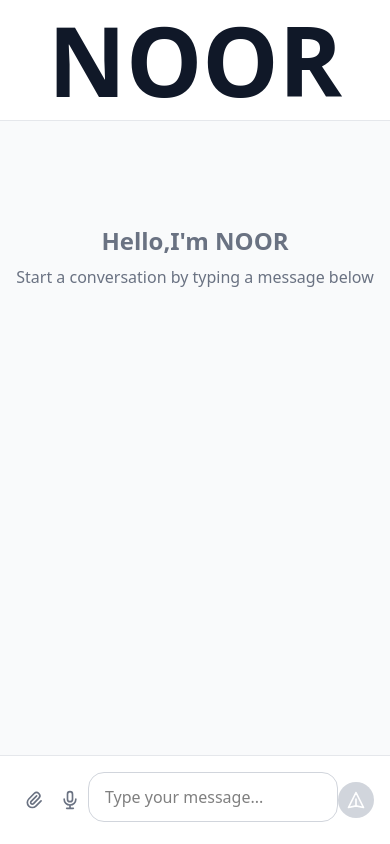
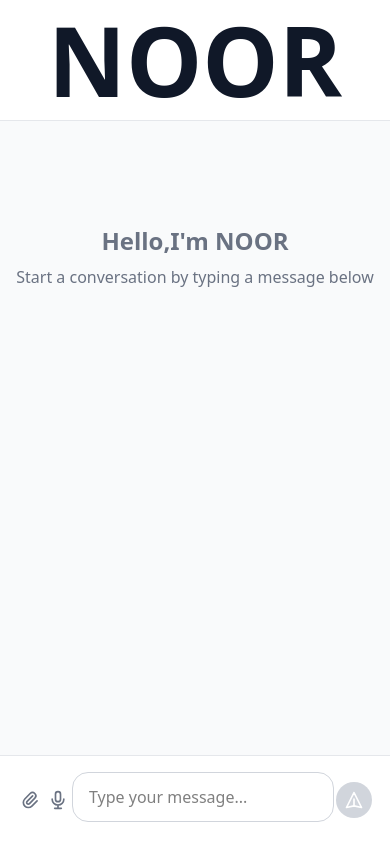
Before and after one commit to shefo05/chatBox, a React (Vite) app: page / in a window 390 px wide. Built offline with nearby package versions, Linux system fonts and the light colour scheme.

Commit message:
fix some heights

```diff
--- a/src/App.tsx
+++ b/src/App.tsx
@@ -311,7 +311,7 @@ function App() {
         <div className="flex items-center justify-center md:space-x-2">
           <button
             onClick={() => fileInputRef.current?.click()}
-            className="p-2 text-gray-500 hover:text-gray-700 dark:text-gray-400 dark:hover:text-gray-200 transition-colors"
+            className="p-1 md:p-2 text-gray-500 hover:text-gray-700 dark:text-gray-400 dark:hover:text-gray-200 transition-colors"
           >
             <svg className="w-5 h-5 md:w-7 md:h-7" fill="none" stroke="currentColor" viewBox="0 0 24 24">
               <path strokeLinecap="round" strokeLinejoin="round" strokeWidth={2} d="M15.172 7l-6.586 6.586a2 2 0 102.828 2.828l6.414-6.586a4 4 0 00-5.656-5.656l-6.415 6.585a6 6 0 108.486 8.486L20.5 13" />
@@ -321,7 +321,7 @@ function App() {
           {!isRecording ? (
             <button
               onClick={startRecording}
-              className="p-2 text-gray-500 hover:text-gray-700 dark:text-gray-400 dark:hover:text-gray-200 transition-colors"
+              className="p-1 md:p-2 text-gray-500 hover:text-gray-700 dark:text-gray-400 dark:hover:text-gray-200 transition-colors"
             >
               <svg className="w-5 h-5 md:w-7 md:h-7" fill="none" stroke="currentColor" viewBox="0 0 24 24">
                 <path strokeLinecap="round" strokeLinejoin="round" strokeWidth={2} d="M19 11a7 7 0 01-7 7m0 0a7 7 0 01-7-7m7 7v4m0 0H8m4 0h4m-4-8a3 3 0 01-3-3V5a3 3 0 116 0v6a3 3 0 01-3 3z" />
@@ -360,7 +360,7 @@ function App() {
           <button
             onClick={handleSendMessage}
             disabled={!inputValue.trim() && attachments.length === 0}
-            className="p-2 bg-blue-600 text-white rounded-full hover:bg-blue-700 disabled:bg-gray-300 disabled:cursor-not-allowed transition-colors"
+            className="p-2 m-0.5 bg-blue-600 text-white rounded-full hover:bg-blue-700 disabled:bg-gray-300 disabled:cursor-not-allowed transition-colors"
           >
             <svg className="w-5 h-5 md:w-7 md:h-7" fill="none" stroke="currentColor" viewBox="0 0 24 24">
               <path strokeLinecap="round" strokeLinejoin="round" strokeWidth={2} d="M12 19l9 2-9-18-9 18 9-2zm0 0v-8" />
```
